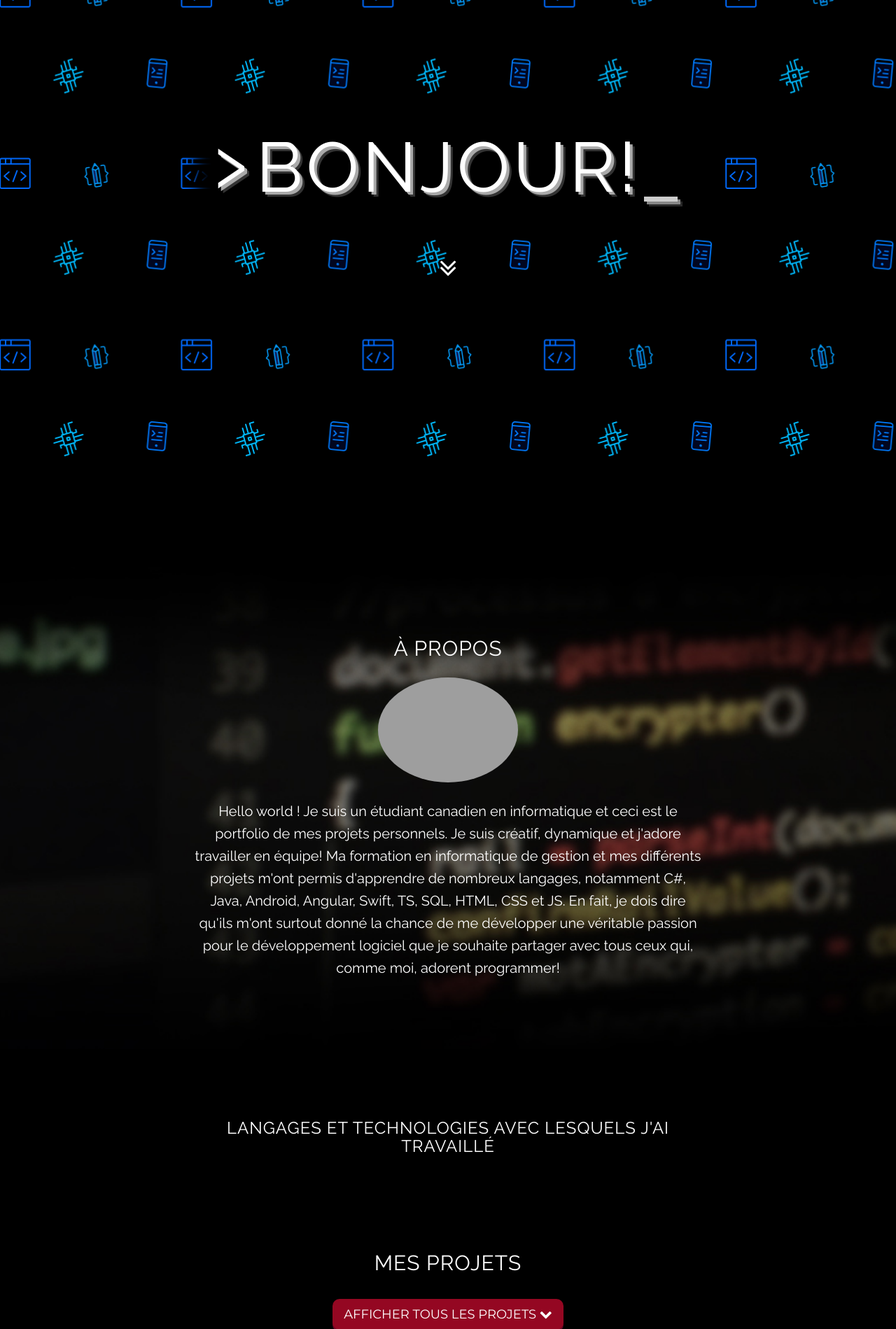
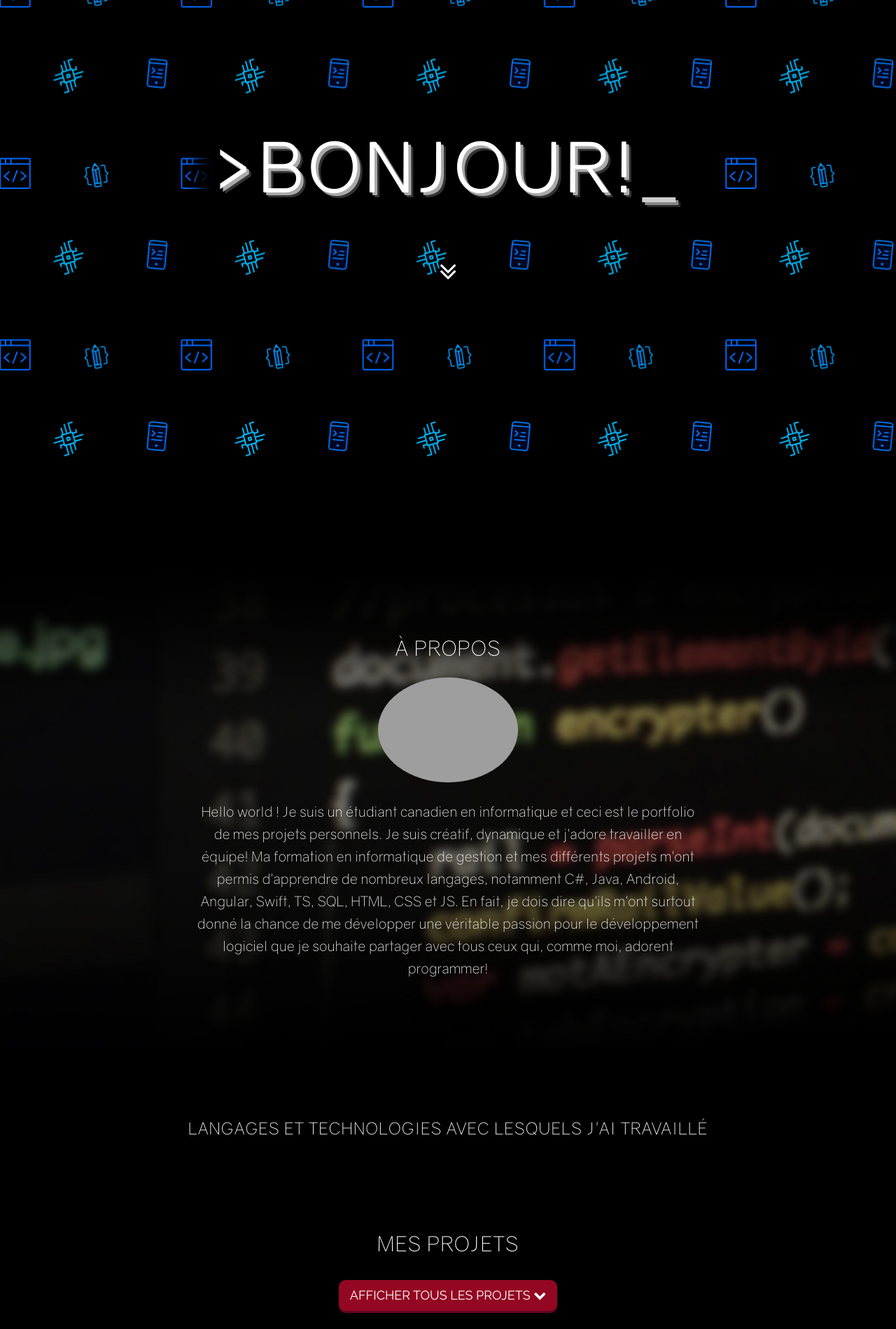
Before and after one commit to obrassard/portfolio-personnel, a PHP site: page / in a window 1280 px wide. Shown: the part 90-1989 px from the top of the page at 70% size. Run offline with PHP 8.4, Linux system fonts and the light colour scheme; data that the repository does not hold is empty; some libraries are stand-ins or nearby versions; grey boxes are pictures that could not be loaded.

Commit message:
Amélioration du thème (font + image contact)

```diff
--- a/css/theme.css
+++ b/css/theme.css
@@ -1,12 +1,24 @@
 
 
-@import url('https://fonts.googleapis.com/css?family=Montserrat|Raleway|Roboto|Roboto+Mono|Source+Code+Pro');
+@import url('https://fonts.googleapis.com/css?family=Raleway|Roboto|Roboto+Mono|Source+Code+Pro');
+
+
+@font-face {
+  font-family: "Gravity-Book";
+  src: url('/fonts/Gravity-Book.otf');
+}
+
+@font-face {
+  font-family: "Gravity-Light";
+  src: url('/fonts/Gravity-Light.otf');
+}
+
 
 
 body {
   width: 100%;
   height: 100%;
-  font-family: "Raleway", "Roboto", "Helvetica Neue", Helvetica, Arial, sans-serif;
+  font-family: "Gravity-Light", "Roboto", "Helvetica Neue", Helvetica, Arial, sans-serif;
   color: white;
   background-color: black;
 }
@@ -19,7 +31,7 @@ html {
   height: 100%;
 }
 h1{
-  font-family:"Raleway", "Montserrat", "Helvetica Neue", "Helvetica Neue", Helvetica, Arial, sans-serif;
+  font-family:"Gravity-Book", "Raleway", "Helvetica Neue", "Helvetica Neue", Helvetica, Arial, sans-serif;
   text-transform: uppercase;
 }
 h2,
@@ -29,9 +41,10 @@ h5,
 h6 {
   margin: 0 0 35px;
   text-transform: uppercase;
-  font-family: "Raleway","Inconsolata", "Helvetica Neue", Helvetica, Arial, sans-serif;
+  font-family: "Gravity-Light","Inconsolata", "Helvetica Neue", Helvetica, Arial, sans-serif;
   letter-spacing: 1px;
 }
+
 p {
   margin: 0 0 25px;
   font-size: 18px;
@@ -44,6 +57,11 @@ p {
     line-height: 1.6;
   }
 }
+
+.alert{
+  font-family:  "Raleway", "Gravity-Light", "Helvetica Neue", Helvetica, Arial, sans-serif;
+}
+
 a {
   color: red;
   -webkit-transition: all 0.2s ease-in-out;
@@ -62,7 +80,7 @@ a:focus {
   margin-bottom: 0;
   border-bottom: 1px solid rgba(255, 255, 255, 0.3);
   text-transform: uppercase;
-  font-family: "Raleway","Montserrat", "Helvetica Neue", Helvetica, Arial, sans-serif;
+  font-family:  "Raleway", "Gravity-Light", "Helvetica Neue", Helvetica, Arial, sans-serif;
   background: #157ffb;
   border-bottom: 1px solid #20bcfc;
   font-weight: 600;
@@ -312,12 +330,15 @@ a:focus {
   -o-background-size: cover;
 }
 
+#contact h2 {
+  margin-top: 30px;
+}
 
-#map {
-  width: 100%;
-  height: 200px;
-  margin-top: 100px;
+#contact p, #contact h2, label{
+  text-shadow: 2px 2px 2px black;
 }
+
+
 @media (min-width: 767px) {
   .content-section {
     padding-top: 100px;
@@ -325,14 +346,10 @@ a:focus {
   .download-section {
     padding: 100px 0;
   }
-  #map {
-    height: 400px;
-    margin-top: 250px;
-  }
 }
 .btn {
   text-transform: uppercase;
-  font-family: "Montserrat", "Helvetica Neue", Helvetica, Arial, sans-serif;
+  font-family: "Raleway", "Helvetica Neue", Helvetica, Arial, sans-serif;
   font-weight: 400;
   -webkit-transition: all 0.3s ease-in-out;
   -moz-transition: all 0.3s ease-in-out;
@@ -399,23 +416,6 @@ body {
   margin-bottom: 8px;
 }
 
-.status
-{
-  margin-top:5px;
-  font-size: 17px;
-  font-family: "Raleway", 'Source Code Pro', arial, sans-serif;
-  margin-bottom: 12px;
-}
-
-.active
-{
-  color: lime;
-}
-
-.inactive
-{
-  color: red;
-}
 
 /*B&W*/
 .bw, .bgimg{
@@ -559,7 +559,7 @@ body {
     width: 100%;
     padding: 60px 0;
     margin-top: 30px;
-    background: url(../img/pattern-bg.png);
+    background: url(../img/moutain_alps.jpg);
 
     background-color: black;
     -webkit-background-size: cover;
@@ -654,7 +654,7 @@ body {
 }
 .swal2-popup .swal2-title {
   color: white !important;
-  font-family: 'Raleway' !important;
+  font-family: 'Gravity-Light' !important;
   letter-spacing: 0 !important;
 }
 
```
Also changed, not shown: fonts/Gravity-Book.otf (added), fonts/Gravity-BookItalic.otf (added), fonts/Gravity-Light.otf (added), fonts/Gravity-LightItalic.otf (added), img/moutain_alps.jpg (added).
